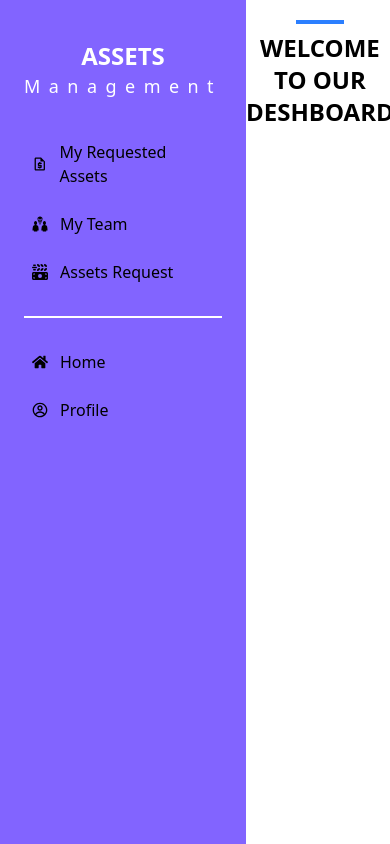
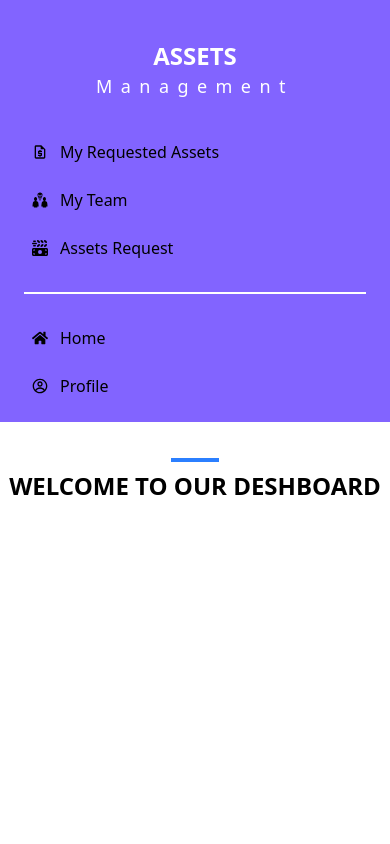
Before and after one commit to devmehedirony/assets-management, a React (Vite) app: page /dashboard in a window 390 px wide. Built offline with nearby package versions, Linux system fonts and the light colour scheme; no server answers.

Commit message:
responsive done

```diff
--- a/src/pages/DashBoard.jsx
+++ b/src/pages/DashBoard.jsx
@@ -15,9 +15,9 @@ const DashBoard = () => {
   const location = useLocation()
   const isDashBoardHome = location.pathname === "/dashboard"
   return (
-    <div className="flex min-h-screen">
+    <div className="flex flex-col lg:flex-row gap-4 min-h-screen">
 
-      <div className=" px-6 py-4 w-72  bg-[#8264FF]">
+      <div className=" px-6 py-4 lg:w-72 w-full   bg-[#8264FF]">
         <div className="mt-6 mb-8 text-center"> <Link className="text-xl text-white"><h2 className='font-Cinzel text-2xl font-bold'>ASSETS</h2> <h2 className='font-Cinzel text-lg  tracking-[.47em]'>Management</h2></Link></div>
 
         <ul className="space-y-2 font-medium">
--- a/src/pages/manager/InvestMent.jsx
+++ b/src/pages/manager/InvestMent.jsx
@@ -11,7 +11,7 @@ const InvestMent = () => {
 
       <section className=" pt-2  text-center">
         <SectionTitle heading={'Investment Team'}></SectionTitle>
-        <div className="grid md:grid-cols-3 gap-6 max-w-6xl mx-auto">
+        <div className="grid xl:grid-cols-3 md:grid-cols-2 w-11/12  grid-cols-1 gap-6  mx-auto">
           <div className=" shadow-lg rounded-xl overflow-hidden text-center p-6">
             <img
               src={img1}
--- a/src/shared/NavBar.jsx
+++ b/src/shared/NavBar.jsx
@@ -177,7 +177,7 @@ const NavBar = () => {
             </div>
             <ul
               tabIndex={0}
-              className="menu menu-sm dropdown-content bg-base-100 rounded-box z-[1] mt-3 w-52 p-2 shadow">
+              className="menu menu-sm dropdown-content bg-[#8264FF] rounded-box z-[1] mt-3 w-52 p-2 shadow">
               {links}
             </ul>
           </div>
```
